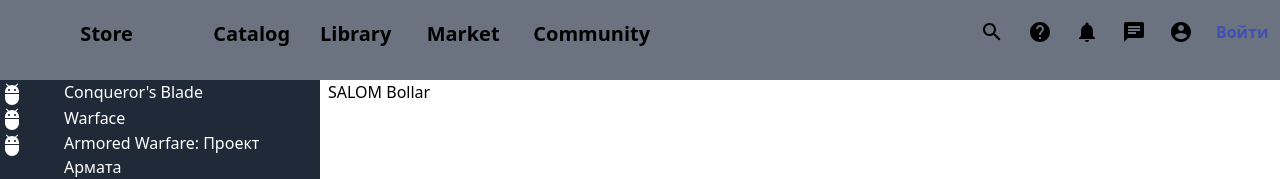
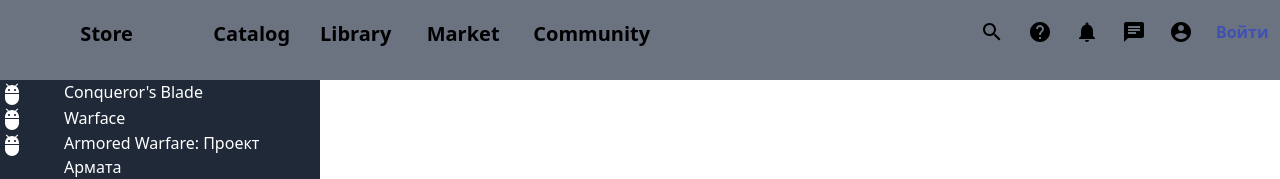
Before and after one commit to Xakim90/book-shop, a React (Create React App) app: page / in a window 1280 px wide. Shown: the top 179 px of the page. Built offline with nearby package versions, Linux system fonts and the light colour scheme.

Commit message:
salom bolani oshirdim

```diff
--- a/src/Layout/Content.js
+++ b/src/Layout/Content.js
@@ -6,7 +6,7 @@ import { ROUTES } from "../routes/routes";
 const Content = (props) => {
     return (
         <>
-            <h1>SALOM Bollar</h1>
+
             <Switch>
                 {ROUTES.map((route, index) => {
                     return <Route {...route} path={route.url} key={index} component={route.component} />
--- a/src/index.js
+++ b/src/index.js
@@ -16,3 +16,4 @@ ReactDOM.render(
 // to log results (for example: reportWebVitals(console.log))
 // or send to an analytics endpoint. Learn more: https://bit.ly/CRA-vitals
 // reportWebVitals();
+//git add . //git commit -m "salom bollor" //git push
```
